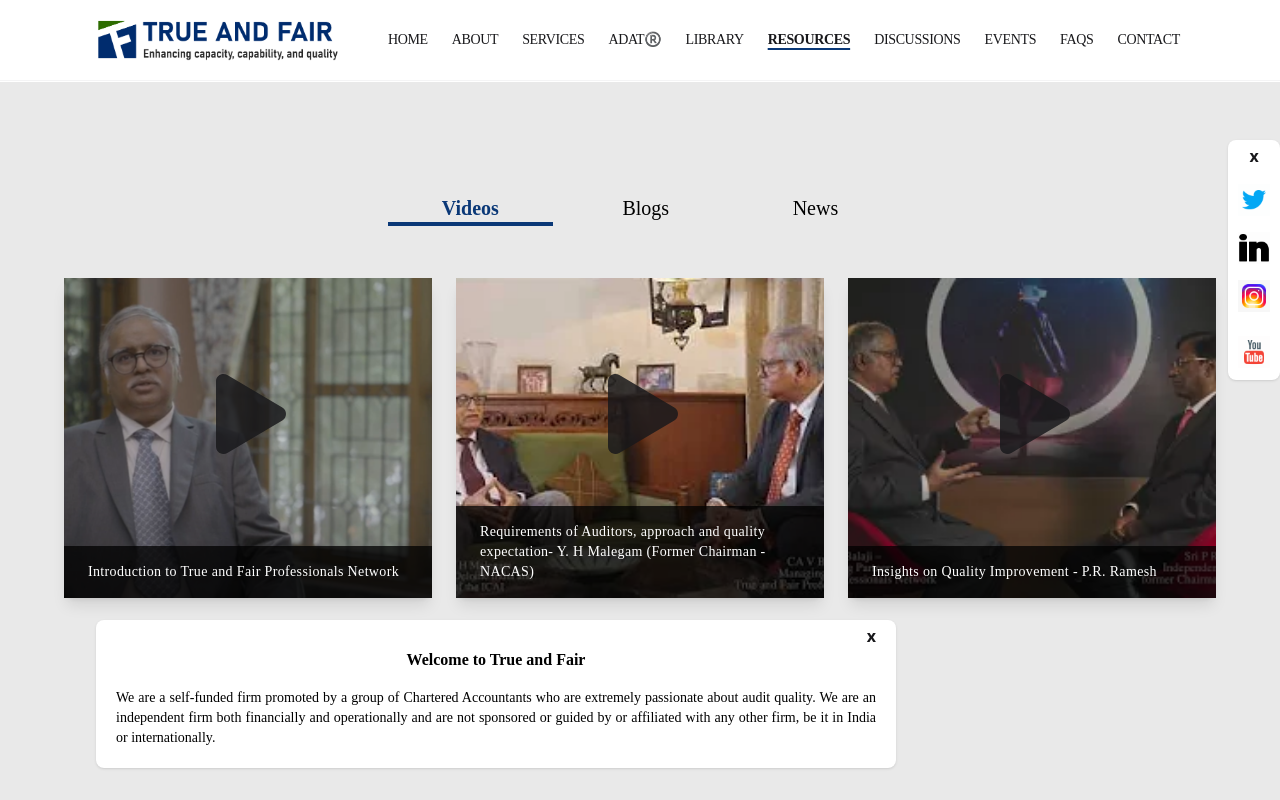
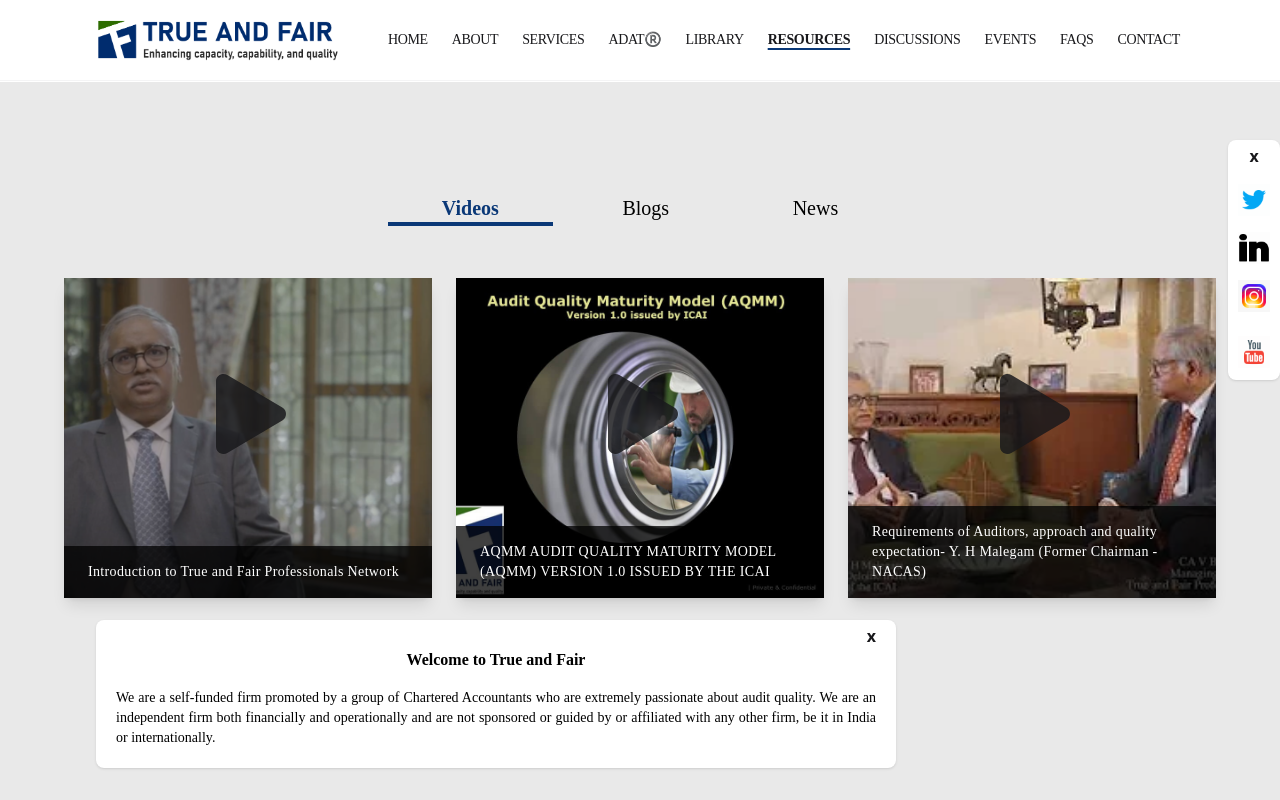
Before and after one commit to TRUENFAIR/trueandfair, a Next.js app: page /resources in a window 1280 px wide. Shown: the top 800 px of the page. Built offline with nearby package versions, Linux system fonts and the light colour scheme.

Commit message:
fix: added new video on resource

```diff
--- a/pages/resources.js
+++ b/pages/resources.js
@@ -63,6 +63,22 @@
           ),
         },
         {
+          name: "AQMM AUDIT QUALITY MATURITY MODEL (AQMM) VERSION 1.0 ISSUED BY THE ICAI",
+          desc: "Lorem ipsum dolor sit amet consectetur adipisicing elit. Totam voluptatum cupiditate possimus dolore voluptatibus similique optioducimus provident,",
+          imgs: "/fac/fac6/Slide01.JPG",
+          vidoes: (
+            <iframe
+              width="100%"
+              height="100%"
+              src="https://www.youtube.com/embed/HQ7oCWFYrA0"
+              title="YouTube video player"
+              frameBorder="0"
+              allow="accelerometer; autoplay; clipboard-write; encrypted-media; gyroscope; picture-in-picture"
+              allowFullScreen
+            ></iframe>
+          ),
+        },
+        {
           name: "Requirements of Auditors, approach and quality expectation- Y. H Malegam (Former Chairman - NACAS)",
           desc: "Lorem ipsum dolor sit amet consectetur adipisicing elit. Totam voluptatum cupiditate possimus dolore voluptatibus similique optioducimus provident,",
           imgs: "/events/14.png",
@@ -71,22 +87,6 @@
               width="100%"
               height="100%"
               src="https://www.youtube.com/embed/qb7YdHMt48s"
-              title="YouTube video player"
-              frameBorder="0"
-              allow="accelerometer; autoplay; clipboard-write; encrypted-media; gyroscope; picture-in-picture"
-              allowFullScreen
-            ></iframe>
-          ),
-        },
-        {
-          name: "Insights on Quality Improvement - P.R. Ramesh",
-          desc: "Lorem ipsum dolor sit amet consectetur adipisicing elit. Totam voluptatum cupiditate possimus dolore voluptatibus similique optioducimus provident,",
-          imgs: "/events/13.png",
-          vidoes: (
-            <iframe
-              width="100%"
-              height="100%"
-              src="https://www.youtube.com/embed/jGJsItHigDg"
               title="YouTube video player"
               frameBorder="0"
               allow="accelerometer; autoplay; clipboard-write; encrypted-media; gyroscope; picture-in-picture"
@@ -129,6 +129,22 @@
         // },
       ],
       blogsdatafull: [
+        {
+          name: "Insights on Quality Improvement - P.R. Ramesh",
+          desc: "Lorem ipsum dolor sit amet consectetur adipisicing elit. Totam voluptatum cupiditate possimus dolore voluptatibus similique optioducimus provident,",
+          imgs: "/events/13.png",
+          vidoes: (
+            <iframe
+              width="100%"
+              height="100%"
+              src="https://www.youtube.com/embed/jGJsItHigDg"
+              title="YouTube video player"
+              frameBorder="0"
+              allow="accelerometer; autoplay; clipboard-write; encrypted-media; gyroscope; picture-in-picture"
+              allowFullScreen
+            ></iframe>
+          ),
+        },
         {
           name: "Dialogue with Mr. N. P. Sarda (Past President ICAI, and Former Chairman of Deloitte India)",
           desc: "Lorem ipsum dolor sit amet consectetur adipisicing elit. Totam voluptatum cupiditate possimus dolore voluptatibus similique optioducimus provident,",
@@ -384,7 +400,6 @@
           desc: "Lorem ipsum dolor sit amet, consectetur adipisicing elit. Dignissimos a eveniet sequi similique expedita id obcaecati velit suscipit consequuntur excepturi repellendus iste illo blanditiis possimus fugit dol",
           image: "/blog/2.jpg",
         },
-
       ],
       blogsdatafull: [
         {
@@ -453,7 +468,6 @@
           auth: "KR SRIVATS",
           date: "December 17, 2022",
         },
-
       ],
       blogsdatafull: [
         {
```
Also changed, not shown: 1 other file (tests, documents, lock files or other folders). Lines whose indentation alone changed are shown as unchanged.
